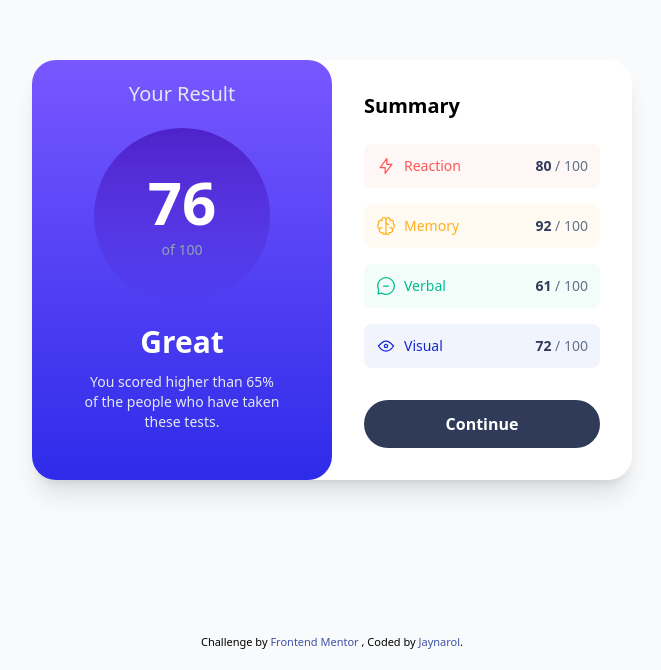
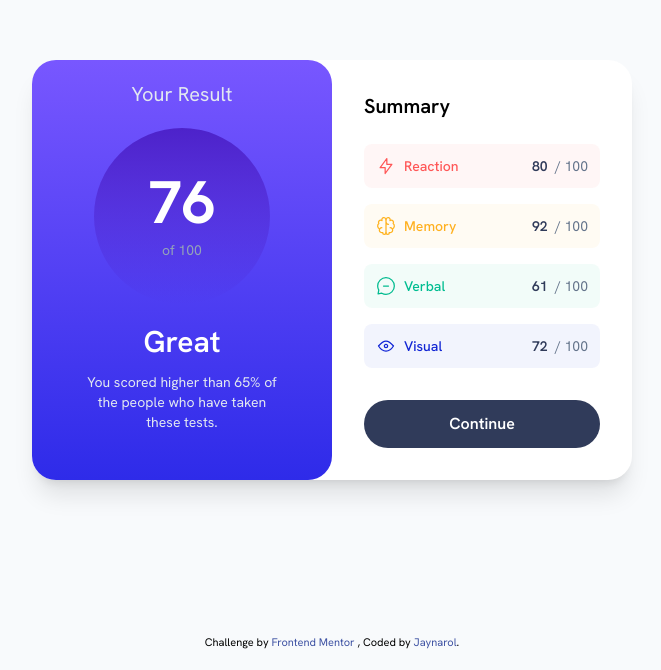
Before and after one commit to Jaynarol/frontendmentor-results-summary-component, a website: page src/index.html in a window 1280 px wide. Shown: the part 130-800 px from the top of the page, without its empty margins (308-969 px from the left). Drawn offline with Linux system fonts and the light colour scheme.

Commit message:
add font

```diff
--- a/src/index.html
+++ b/src/index.html
@@ -13,7 +13,7 @@
     <link rel="stylesheet" href="./style.css" />
   </head>
   <body
-    class="flex h-full justify-center bg-slate-50 sm:h-screen sm:items-center"
+    class="font-hankengrotesk flex h-full justify-center bg-slate-50 sm:h-screen sm:items-center"
   >
     <div
       class="flex h-auto w-screen max-w-md flex-col bg-white shadow-xl sm:h-fit sm:max-w-fit sm:flex-row sm:rounded-3xl"
@@ -52,7 +52,7 @@
             </div>
             <span class="text-slate-500">
               <span class="font-semibold text-[#303b5a]">80</span>
-              / 100
+              &nbsp;/ 100
             </span>
           </div>
           <div
@@ -64,7 +64,7 @@
             </div>
             <span class="text-slate-500">
               <span class="font-semibold text-[#303b5a]">92</span>
-              / 100
+              &nbsp;/ 100
             </span>
           </div>
           <div
@@ -76,7 +76,7 @@
             </div>
             <span class="text-slate-500">
               <span class="font-semibold text-[#303b5a]">61</span>
-              / 100
+              &nbsp;/ 100
             </span>
           </div>
           <div
@@ -88,7 +88,7 @@
             </div>
             <span class="text-slate-500">
               <span class="font-semibold text-[#303b5a]">72</span>
-              / 100
+              &nbsp;/ 100
             </span>
           </div>
         </div>
--- a/tailwind.config.js
+++ b/tailwind.config.js
@@ -2,7 +2,11 @@
 module.exports = {
   content: ["./src/*.{html,js}"],
   theme: {
-    extend: {},
+    extend: {
+      fontFamily: {
+        hankengrotesk: ["HankenGrotesk", "sans-serif"],
+      },
+    },
   },
   plugins: [],
 };
--- a/tailwind.css
+++ b/tailwind.css
@@ -1,6 +1,11 @@
 @tailwind base;
 @tailwind components;
 @tailwind utilities;
+
+@font-face {
+  font-family: "HankenGrotesk";
+  src: url("./assets/fonts/HankenGrotesk-VariableFont_wght.ttf");
+}
 
 .attribution {
   font-size: 11px;
```
Also changed, not shown: src/style.css.
